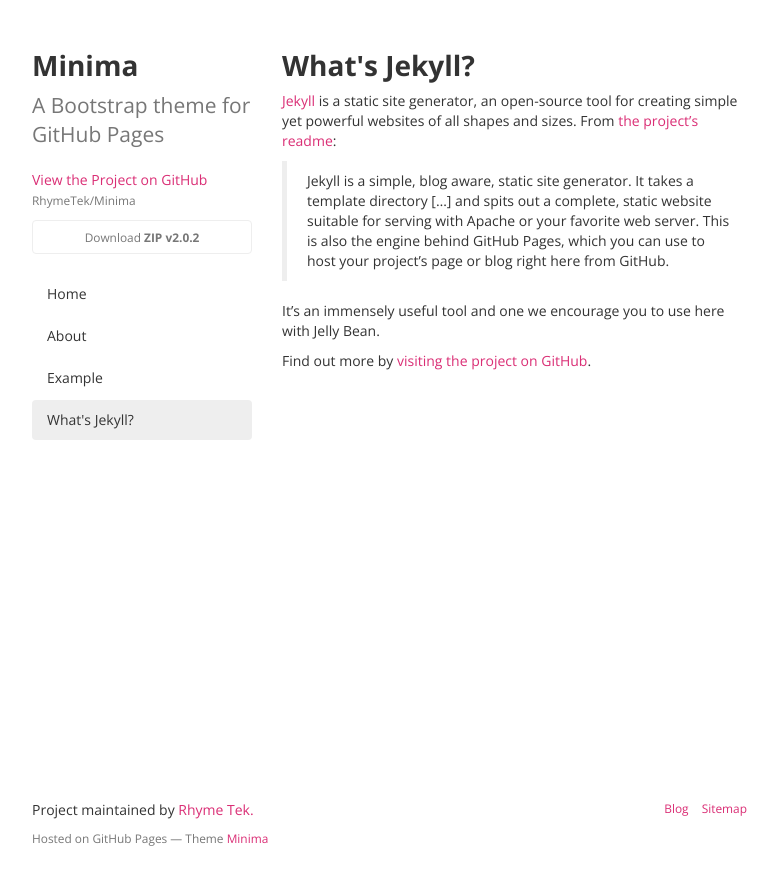
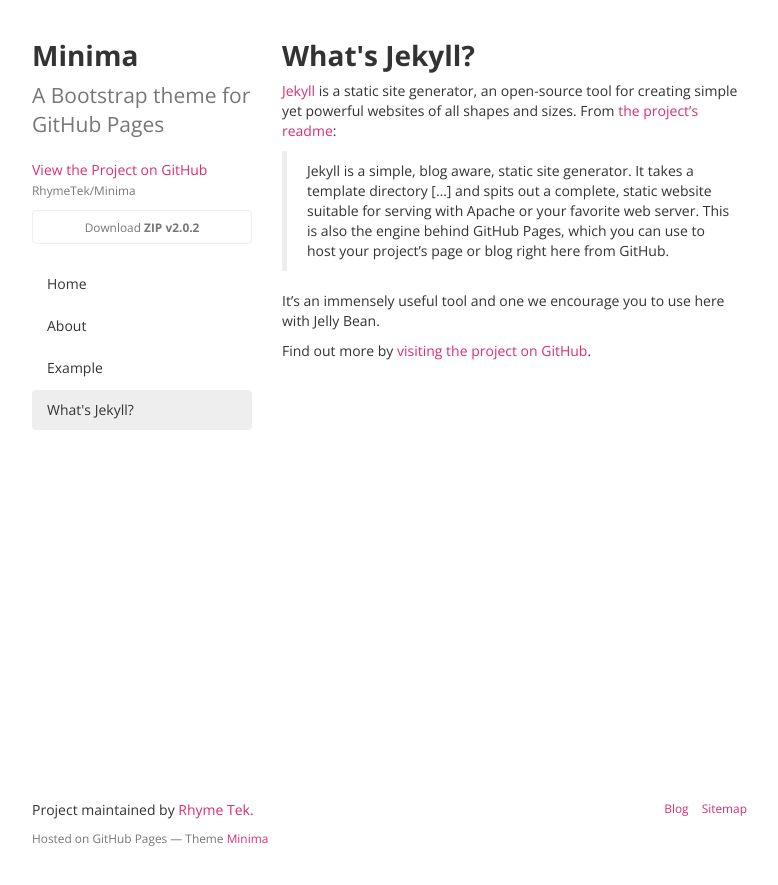
Before and after one commit to RimeCoOfficial/Minima, a Jekyll site: the page built from _pages/Jekyll.md, in a window 1280 px wide. Shown: the top 885 px of the page, without its empty margins (248-1026 px from the left). Built offline with Jekyll 4.4.1, drawn with Linux system fonts in a browser that asks for light colours; nearby versions of some CDN libraries.

Commit message:
Update styles.css

```diff
--- a/stylesheets/styles.css
+++ b/stylesheets/styles.css
@@ -9,7 +9,7 @@
 }
 body {
   /* Margin bottom by footer height */
-  padding-bottom: 50px;
+  padding-bottom: 100px;
 }
 body>footer {
   position: absolute;
@@ -41,7 +41,7 @@
 */
 
 body {
-  padding-top: 30px;
+  padding-top: 20px;
 }
 
 img {
```
